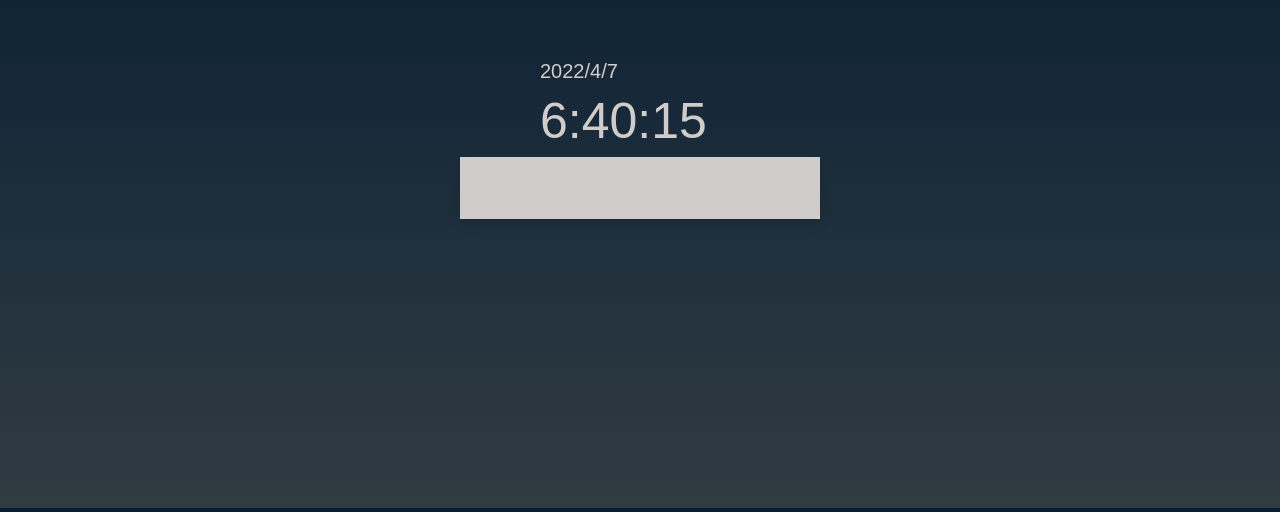
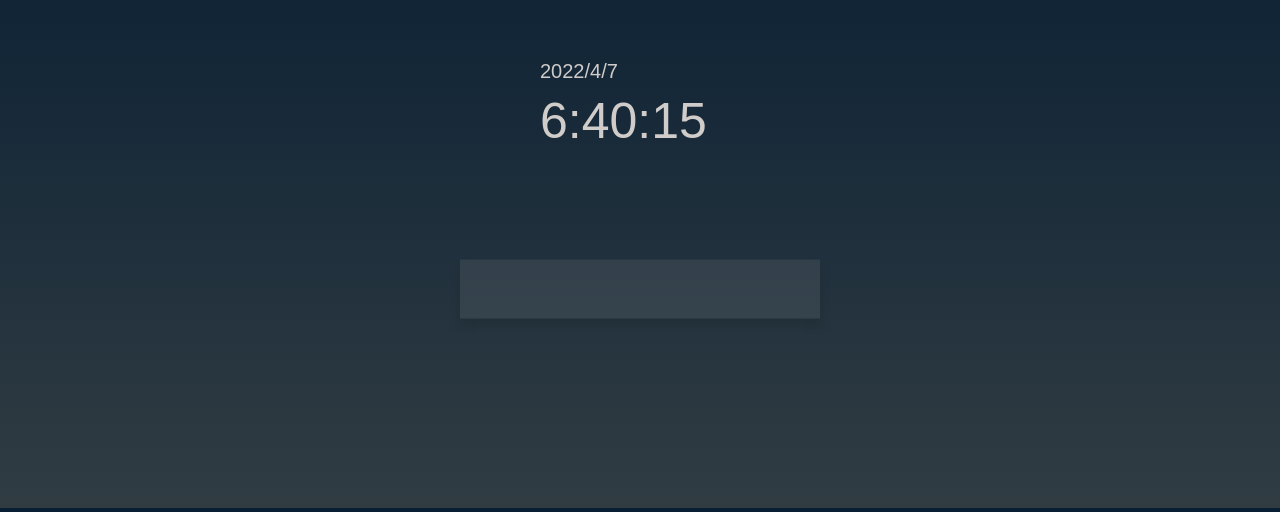
Before and after one commit to spirited-hunger/wakeboard, a website: page index.html in a window 1280 px wide. Shown: the part 292-804 px from the top of the page. Drawn offline with Linux system fonts and the light colour scheme.

Commit message:
change input background color and pos

```diff
--- a/index.html
+++ b/index.html
@@ -4,7 +4,7 @@
   <meta charset="UTF-8">
   <meta http-equiv="X-UA-Compatible" content="IE=edge">
   <meta name="viewport" content="width=device-width, initial-scale=1.0">
-  <title>Project Title</title>
+  <title>Wakeboard</title>
   <link rel="stylesheet" href="style.css">
 </head>
 <body>
--- a/src/app.ts
+++ b/src/app.ts
@@ -1,4 +1,4 @@
-const WAKE_UP_TIME = "15:19";
+const WAKE_UP_TIME = "06:00";
 const WAKE_UP_HOURS = WAKE_UP_TIME.split(":")[0];
 const WAKE_UP_MINUTES = WAKE_UP_TIME.split(":")[1];
 
--- a/style.css
+++ b/style.css
@@ -23,13 +23,15 @@ canvas {
 
 #url {
   position: absolute;
-  top: 60%;
+  bottom: 20%;
   left: 50%;
   transform: translate(-50%, -50%);
 
+  color: #D0CCCA;
+
   width: 360px;
-  background: #D0CCCA;
-  font: inherit;
+  background: rgb(208, 204, 202, 0.1);
+  font: sans-serif;
   box-shadow: 0 6px 10px 0 rgba(0, 0, 0 , .1);
   border: 0;
   outline: 0;
```
Also changed, not shown: dist/app.js.
